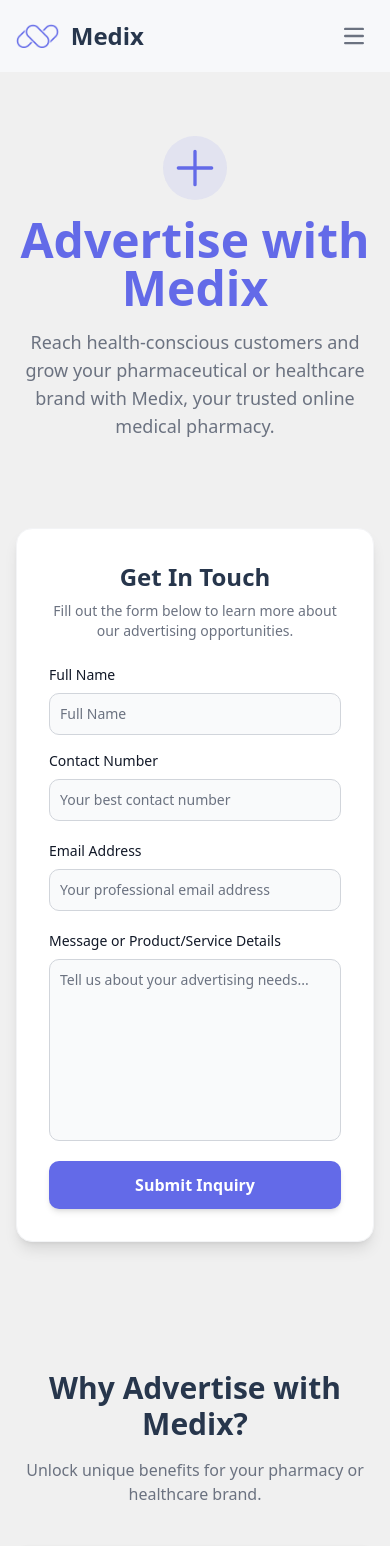
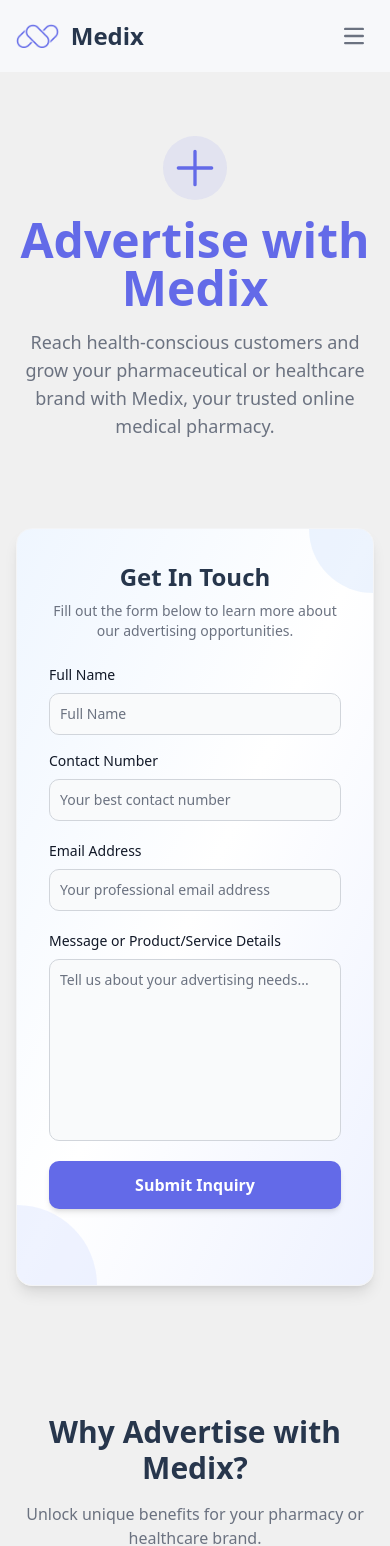
Before and after one commit to iti-graduation-project-medix/frontend, a React (Vite) app: page /advertise in a window 390 px wide. Shown: the top 1546 px of the page. Built offline with nearby package versions, Linux system fonts and the light colour scheme.

Commit message:
update all forms and enhance responsive in navbar

```diff
--- a/src/App.jsx
+++ b/src/App.jsx
@@ -3,19 +3,19 @@ import { BrowserRouter as Router, Routes, Route } from "react-router-dom";
 import Navbar from "./components/Navbar/Navbar";
 import Login from "./pages/Login/Login";
 import Otp from "./pages/OTP/Otp";
+import SignUp from "./pages/SignUp/SignUp";
 
 export default function App() {
   return (
-
     <Router>
       <div className="min-h-screen bg-background">
         <Navbar />
         <Routes>
           <Route path="/" element={<div>Home Page</div>} />
           <Route path="/login" element={<Login />} />
-          <Route path="/SignUp" element={<div>Sign Up</div>} />
-          <Route path="/advertise" element={ <Advertise/>} />
-          <Route path="/otp" element={<Otp message="Reset Password"/>} />
+          <Route path="/SignUp" element={<SignUp />} />
+          <Route path="/advertise" element={<Advertise />} />
+          <Route path="/otp" element={<Otp message="Reset Password" />} />
         </Routes>
       </div>
     </Router>
--- a/src/components/Navbar/Navbar.jsx
+++ b/src/components/Navbar/Navbar.jsx
@@ -143,7 +143,7 @@ export default function Navbar() {
               </AnimatePresence>
             </>
           ) : (
-            <div className="flex items-center space-x-4 max-sm:hidden">
+            <div className="flex items-center space-x-4 max-md:hidden">
               <MotionLink
                 to="login"
                 whileTap="tap"
@@ -154,6 +154,7 @@ export default function Navbar() {
                 Login
               </MotionLink>
               <MotionLink
+                to="SignUp"
                 whileTap="tap"
                 whileHover="hover"
                 variants={buttonVariants}
@@ -221,6 +222,7 @@ export default function Navbar() {
                 <li className={`flex space-x-4 ${styles.centerBtns}`}>
                   <div className={`flex space-x-4 ${styles.centerBtns}`}>
                     <MotionLink
+                      to={"login"}
                       whileTap="tap"
                       whileHover="hover"
                       variants={buttonVariants}
@@ -229,6 +231,7 @@ export default function Navbar() {
                       Login
                     </MotionLink>
                     <MotionLink
+                      to={"SignUp"}
                       whileTap="tap"
                       whileHover="hover"
                       variants={buttonVariants}
--- a/src/components/login-form.jsx
+++ b/src/components/login-form.jsx
@@ -47,7 +47,13 @@ export function LoginForm({ className, ...props }) {
     <div className={cn("flex flex-col gap-6", className)} {...props}>
       <Card className="overflow-hidden p-0">
         <CardContent className="grid p-0 md:grid-cols-2">
-          <form onSubmit={formik.handleSubmit} className="p-6 md:p-8">
+          <form
+            onSubmit={formik.handleSubmit}
+            className="p-6 md:p-8 bg-gradient-to-br from-blue-50 via-white to-indigo-50 relative overflow-hidden"
+          >
+            {/* Decorative Elements */}
+            <div className="absolute top-0 right-0 w-32 h-32 bg-blue-100 rounded-full -mr-16 -mt-16 opacity-50"></div>
+            <div className="absolute bottom-0 left-0 w-40 h-40 bg-indigo-100 rounded-full -ml-20 -mb-20 opacity-50"></div>
             <div className="flex flex-col gap-6">
               <div className="flex flex-col items-center text-center">
                 <h1 className="text-2xl font-bold">Welcome back</h1>
--- a/src/pages/Advertise/Advertise.jsx
+++ b/src/pages/Advertise/Advertise.jsx
@@ -41,7 +41,10 @@ export default function Advertise() {
 
       {/* Contact Form Section */}
       <section className="max-w-5xl mx-auto mb-16 px-4">
-        <div className="bg-white rounded-2xl shadow-lg p-8 flex flex-col justify-center border border-gray-100 max-w-xl mx-auto">
+        <div className="bg-gradient-to-br from-blue-50 via-white to-indigo-50 relative  overflow-hidden rounded-2xl shadow-lg p-8 flex flex-col justify-center border border-gray-100 max-w-xl mx-auto">
+          {/* Decorative Elements */}
+          <div className="absolute top-0 right-0 w-32 h-32 bg-blue-100 rounded-full -mr-16 -mt-16 opacity-50"></div>
+          <div className="absolute bottom-0 left-0 w-40 h-40 bg-indigo-100 rounded-full -ml-20 -mb-20 opacity-50"></div>
           <h2 className="text-2xl font-bold mb-2 text-center">Get In Touch</h2>
           <p className="text-sm text-muted-foreground mb-6 text-center">
             Fill out the form below to learn more about our advertising
@@ -112,7 +115,7 @@ export default function Advertise() {
             </div>
             <button
               type="submit"
-              className="bg-primary hover:bg-primary-hover text-white font-bold py-3 px-6 rounded-lg w-full transition-all shadow-md"
+              className="bg-primary hover:bg-primary-hover text-white font-bold py-3 px-6 rounded-lg w-full transition-all shadow-md mb-11"
             >
               Submit Inquiry
             </button>
--- a/src/pages/SignUp.jsx
+++ b/src/pages/SignUp/SignUp.jsx
@@ -1,5 +1,5 @@
 import React from "react";
-import { SignUpForm } from "../components/signUP-form";
+import { SignUpForm } from "../../components/signUP-form";
 
 export default function SignUp() {
   return (
```
Lines whose indentation alone changed are shown as unchanged.
